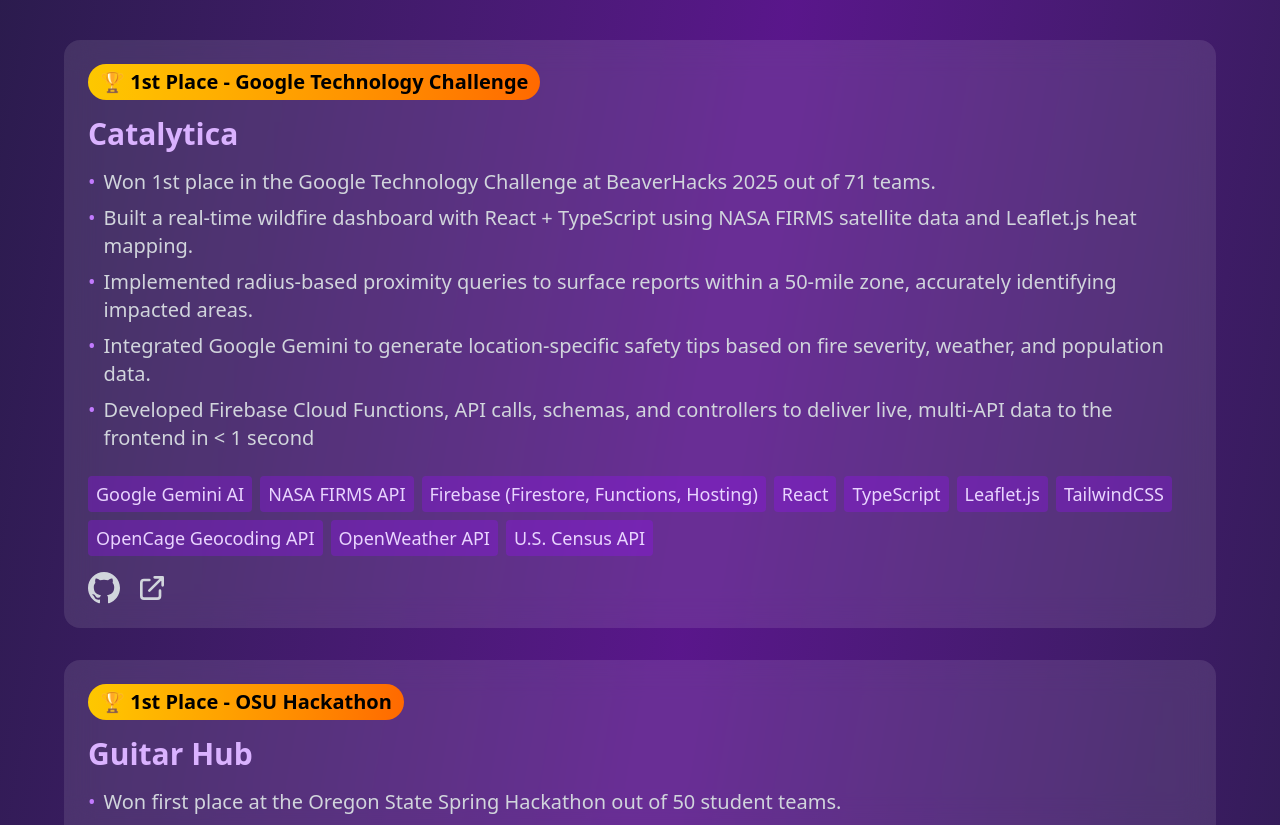
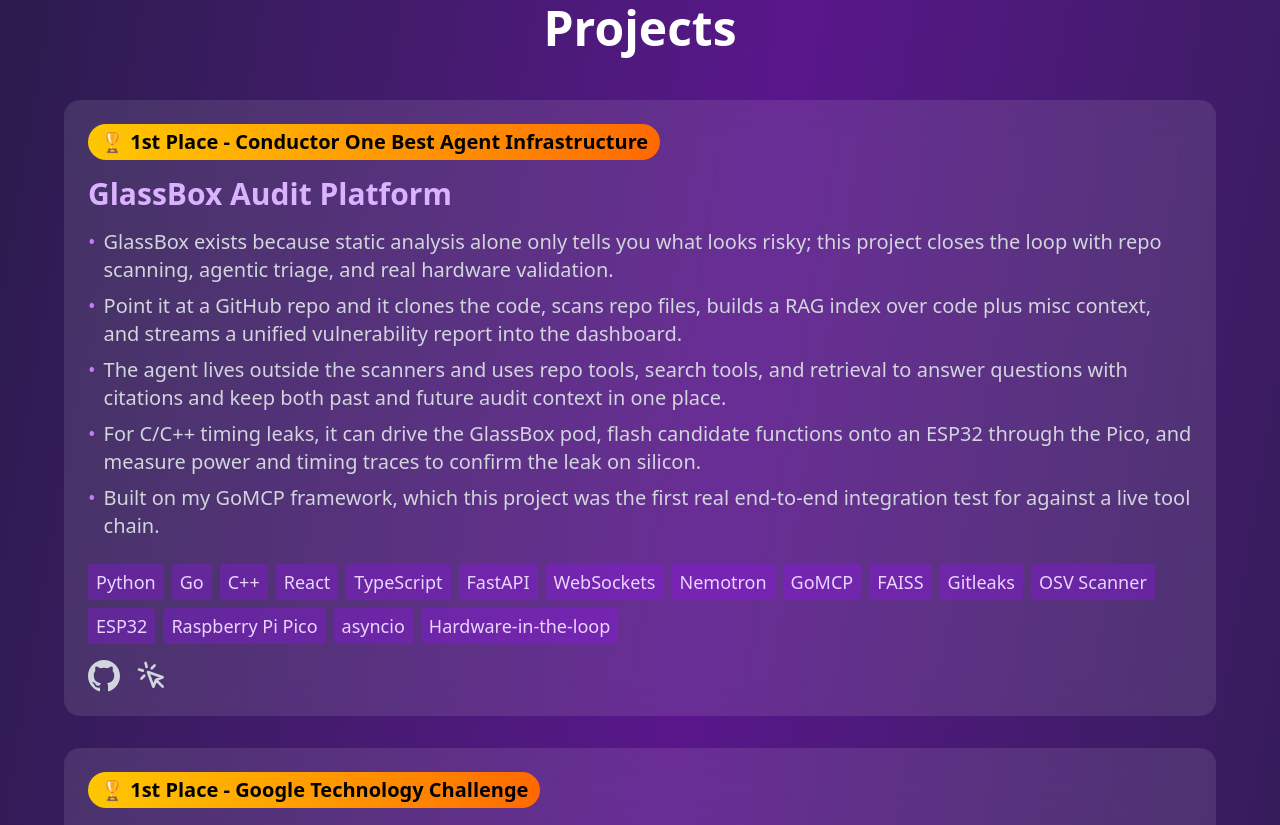
Before and after one commit to AnthonyL103/AnthonysWebPage, a React (Vite) app in the folder AnthonysWebPage/: page / in a window 1280 px wide. Shown: the part 2852-3677 px from the top of the page. Built offline with nearby package versions, Linux system fonts and the light colour scheme.

Commit message:
added glassbox to the projects list

```diff
--- a/AnthonysWebPage/src/App.tsx
+++ b/AnthonysWebPage/src/App.tsx
@@ -28,6 +28,37 @@
 
   const projects: Project[] = [
     {
+      title: "GlassBox Audit Platform",
+      description: [
+        "GlassBox exists because static analysis alone only tells you what looks risky; this project closes the loop with repo scanning, agentic triage, and real hardware validation.",
+        "Point it at a GitHub repo and it clones the code, scans repo files, builds a RAG index over code plus misc context, and streams a unified vulnerability report into the dashboard.",
+        "The agent lives outside the scanners and uses repo tools, search tools, and retrieval to answer questions with citations and keep both past and future audit context in one place.",
+        "For C/C++ timing leaks, it can drive the GlassBox pod, flash candidate functions onto an ESP32 through the Pico, and measure power and timing traces to confirm the leak on silicon.",
+        "Built on my GoMCP framework, which this project was the first real end-to-end integration test for against a live tool chain."
+      ],
+      technologies: [
+        "Python",
+        "Go",
+        "C++",
+        "React",
+        "TypeScript",
+        "FastAPI",
+        "WebSockets",
+        "Nemotron",
+        "GoMCP",
+        "FAISS",
+        "Gitleaks",
+        "OSV Scanner",
+        "ESP32",
+        "Raspberry Pi Pico",
+        "asyncio",
+        "Hardware-in-the-loop"
+      ],
+      award: "🏆 1st Place - Conductor One Best Agent Infrastructure",
+      github: "https://github.com/cbgabler/glassbox",
+      link: "https://judge.beaverhacks.org/cmlfqho300000kv04wi9199a5/projects/cmoq6uquw0131jv04le7w15h8"
+    },
+    {
       title: "Catalytica",
       description: [
         "Won 1st place in the Google Technology Challenge at BeaverHacks 2025 out of 71 teams.",
@@ -51,28 +82,6 @@
       award: "🏆 1st Place - Google Technology Challenge",
       github: "https://github.com/AnthonyL103/Catalytica",
       devpost: "https://www.devpost.com/software/catalytica"
-    },
-    {
-      title: "Guitar Hub",
-      description: [
-        "Won first place at the Oregon State Spring Hackathon out of 50 student teams.",
-        "Built a web app for guitar players in 48 hours; collaborated with a team of 4 using GitHub for version control.",
-        "Implemented audio-driven features: tuning, song/genre recognition, and chord tablature generation."
-      ],
-      technologies: [
-        "OpenAI API",
-        "Hugging Face API",
-        "Node.js",
-        "Express.js",
-        "JavaScript",
-        "HTML5",
-        "CSS3",
-        "Web Audio API",
-        "AUBIO.js",
-        "SVG"
-      ],
-      github: "https://github.com/AnthonyL103/OSUHackathonWinter2024",
-      award: "🏆 1st Place - OSU Hackathon"
     },
     {
       title: "BenchRacers",
@@ -403,6 +412,12 @@
               <div className="space-y-2">
                 <ShinyText text="🏆 Dean's List (4x)" disabled={false} speed={3} className="text-2xl text-purple-200" />
                 <ShinyText
+                  text="🏆 BeaverHacks 2026 Conductor 1 Track - Best Agent Infrastructure"
+                  disabled={false}
+                  speed={3}
+                  className="text-2xl text-purple-200"
+                />
+                <ShinyText
                   text="🏆 OSU Winter 2024 Hackathon Winner"
                   disabled={false}
                   speed={3}
```
